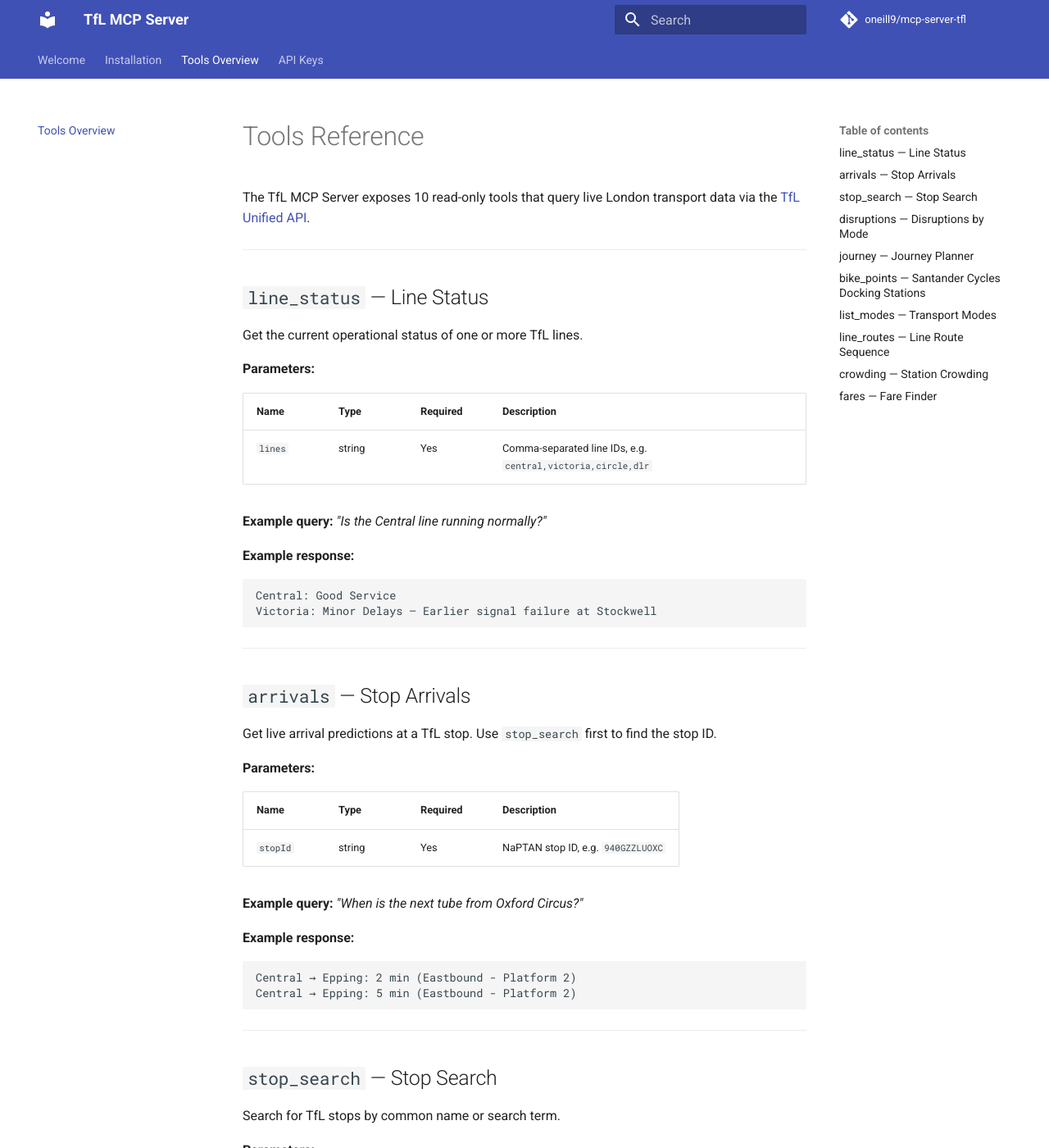
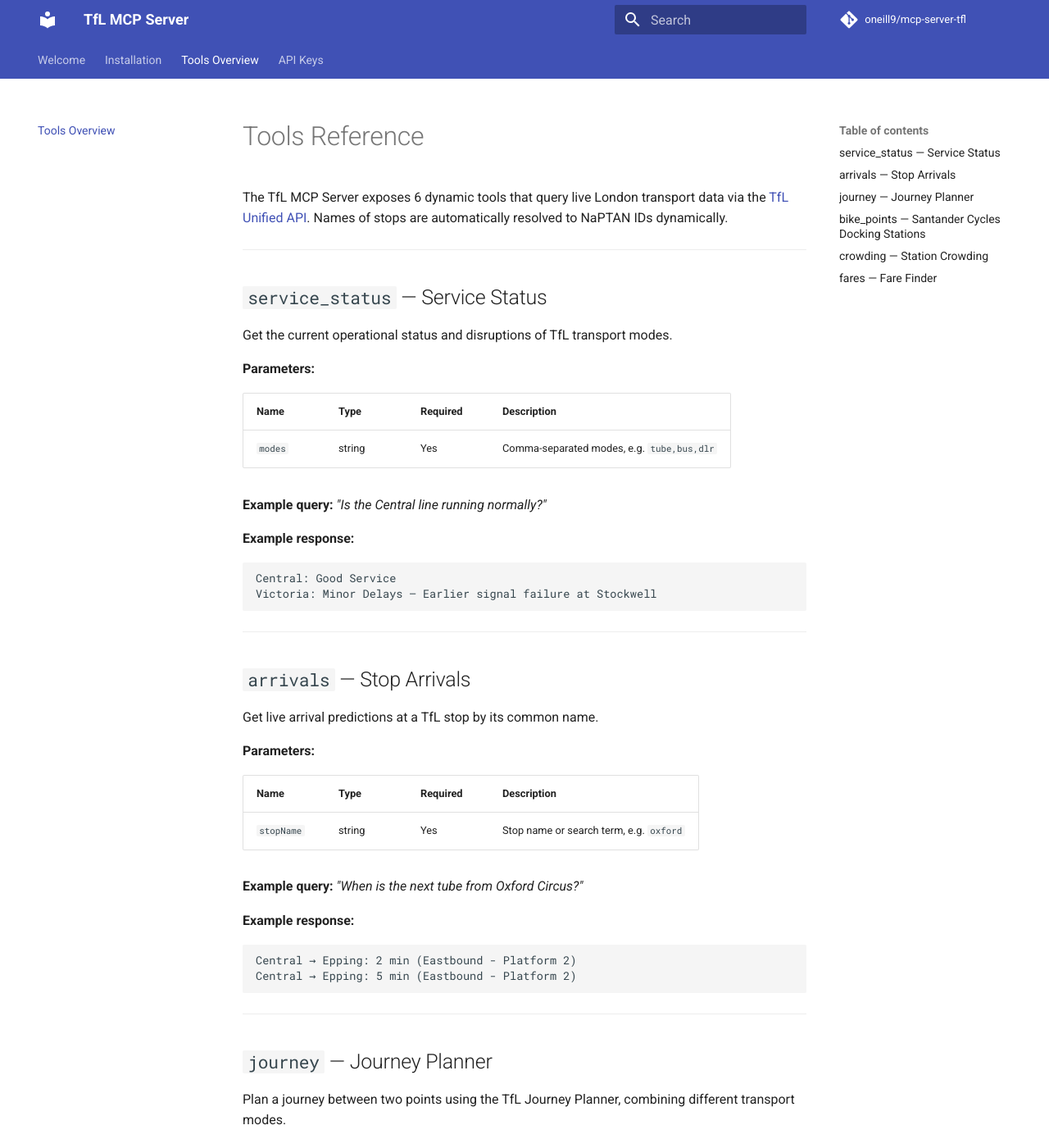
Before and after one commit to oneill9/mcp-server-tfl, an MkDocs documentation site: the page built from docs/tools.md, in a window 1280 px wide and 1400 px high. Shown: the whole window at 82% size. Built offline with MkDocs 1.6.1 and Material for MkDocs 9.7.7, drawn with Linux system fonts in a browser that asks for light colours; comment, search, counter and statistics services are not loaded; some of the changed text lies outside the part shown.

Commit message:
Update docs to reflect the new 6-tool surface

````diff
--- a/docs/tools.md
+++ b/docs/tools.md
@@ -1,18 +1,19 @@
 # Tools Reference
 
-The TfL MCP Server exposes 10 read-only tools that query live London transport data via the [TfL Unified API](https://api.tfl.gov.uk/).
+The TfL MCP Server exposes 6 dynamic tools that query live London transport data via the [TfL Unified API](https://api.tfl.gov.uk/).
+Names of stops are automatically resolved to NaPTAN IDs dynamically.
 
 ---
 
-## `line_status` — Line Status
+## `service_status` — Service Status
 
-Get the current operational status of one or more TfL lines.
+Get the current operational status and disruptions of TfL transport modes.
 
 **Parameters:**
 
 | Name | Type | Required | Description |
 |------|------|----------|-------------|
-| `lines` | string | Yes | Comma-separated line IDs, e.g. `central,victoria,circle,dlr` |
+| `modes` | string | Yes | Comma-separated modes, e.g. `tube,bus,dlr` |
 
 **Example query:** *"Is the Central line running normally?"*
 
@@ -26,13 +27,13 @@
 
 ## `arrivals` — Stop Arrivals
 
-Get live arrival predictions at a TfL stop. Use `stop_search` first to find the stop ID.
+Get live arrival predictions at a TfL stop by its common name.
 
 **Parameters:**
 
 | Name | Type | Required | Description |
 |------|------|----------|-------------|
-| `stopId` | string | Yes | NaPTAN stop ID, e.g. `940GZZLUOXC` |
+| `stopName` | string | Yes | Stop name or search term, e.g. `oxford` |
 
 **Example query:** *"When is the next tube from Oxford Circus?"*
 
@@ -40,46 +41,6 @@
 ```
 Central → Epping: 2 min (Eastbound - Platform 2)
 Central → Epping: 5 min (Eastbound - Platform 2)
-```
-
----
-
-## `stop_search` — Stop Search
-
-Search for TfL stops by common name or search term.
-
-**Parameters:**
-
-| Name | Type | Required | Description |
-|------|------|----------|-------------|
-| `query` | string | Yes | Stop name or search term, e.g. `oxford` |
-
-**Example query:** *"What is the stop ID for Oxford Circus?"*
-
-**Example response:**
-```
-940GZZLUOXC — Oxford Circus Underground Station
-490000173RC — Oxford Circus
-```
-
----
-
-## `disruptions` — Disruptions by Mode
-
-Get current service disruptions for one or more TfL transport modes.
-
-**Parameters:**
-
-| Name | Type | Required | Description |
-|------|------|----------|-------------|
-| `modes` | string | Yes | Comma-separated transport modes, e.g. `tube,bus,dlr` |
-
-**Example query:** *"Are there any tube disruptions right now?"*
-
-**Example response:**
-```
-central: Minor delays due to earlier signal failure near Oxford Circus
-jubilee: Good service
 ```
 
 ---
@@ -123,53 +84,15 @@
 
 ---
 
-## `list_modes` — Transport Modes
+## `crowding` — Station Crowding
 
-Get a list of all valid TfL transport modes. Useful for building queries to `disruptions`.
-
-**Parameters:** None
-
-**Example query:** *"What transport modes does TfL support?"*
-
-**Example response:**
-```
-tube, bus, dlr, overground, elizabeth-line, tflrail, national-rail, river-bus, cable-car, tram, cycle-hire
-```
-
----
-
-## `line_routes` — Line Route Sequence
-
-Get the ordered sequence of stops along a TfL line in a given direction.
+Get live crowding data for a TfL station by its name, showing how busy it is compared to the typical baseline.
 
 **Parameters:**
 
 | Name | Type | Required | Description |
 |------|------|----------|-------------|
-| `lineId` | string | Yes | Line ID, e.g. `central`, `victoria`, `northern` |
-| `direction` | string | Yes | Direction of travel: `inbound` or `outbound` |
-
-**Example query:** *"What are all the stops on the Central line?"*
-
-**Example response:**
-```
-Central (outbound):
-  Epping Underground Station (940GZZLUEPG)
-  Theydon Bois Underground Station (940GZZLUTHB)
-  Oxford Circus Underground Station (940GZZLUOXC)
-```
-
----
-
-## `crowding` — Station Crowding
-
-Get live crowding data for a TfL station, showing how busy it is compared to the typical baseline.
-
-**Parameters:**
-
-| Name | Type | Required | Description |
-|------|------|----------|-------------|
-| `naptan` | string | Yes | NaPTAN station ID, e.g. `940GZZLUOXC` |
+| `stopName` | string | Yes | Stop name or search term, e.g. `oxford circus` |
 
 **Example query:** *"How busy is Oxford Circus right now?"*
 
@@ -182,14 +105,14 @@
 
 ## `fares` — Fare Finder
 
-Get fare information between two TfL stops, including pay-as-you-go and cash single prices.
+Get fare information between two named TfL stops, including pay-as-you-go and cash single prices.
 
 **Parameters:**
 
 | Name | Type | Required | Description |
 |------|------|----------|-------------|
-| `fromStopId` | string | Yes | Origin NaPTAN stop ID, e.g. `940GZZLUOXC` |
-| `toStopId` | string | Yes | Destination NaPTAN stop ID, e.g. `940GZZLUBND` |
+| `fromName` | string | Yes | Origin stop name, e.g. `oxford circus` |
+| `toName` | string | Yes | Destination stop name, e.g. `bond street` |
 
 **Example query:** *"How much is a tube fare from Oxford Circus to Bond Street?"*
 
````
Also changed, not shown: AGENTS.md (+5 -5 lines), README.md (+6 -8 lines), docs/submission.md (+11 -26 lines), 1 other file.
